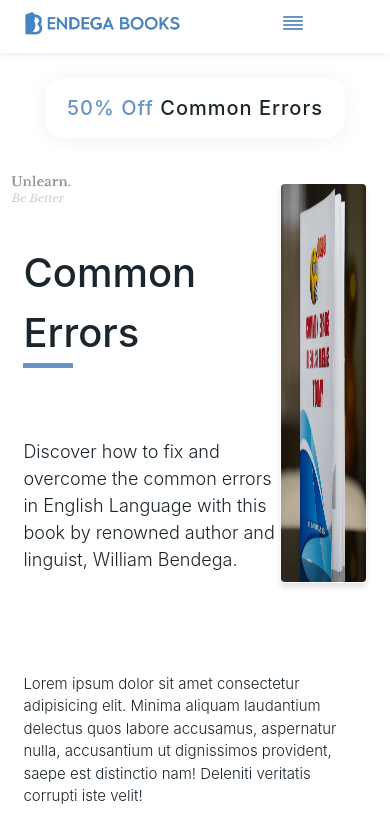
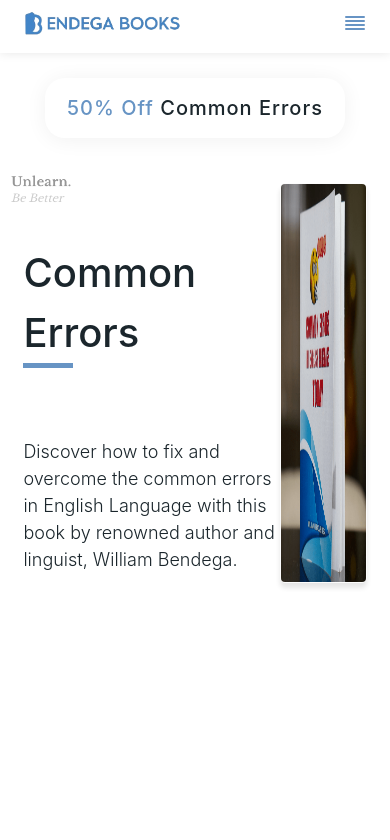
Before and after one commit to DamilolaAjayi/bendega-books, a Vue app: page / in a window 390 px wide. Shown: the top 840 px of the page. Built offline with nearby package versions, Linux system fonts and the light colour scheme.

Commit message:
aligned navbar

```diff
--- a/src/components/Global/Navigation/Nav.vue
+++ b/src/components/Global/Navigation/Nav.vue
@@ -59,12 +59,6 @@ export default {
     z-index: 3;
     transition: transform 0.5s;
     box-shadow: 0px 0px 10px rgba(0, 0, 0, 0.1);
-    // @media screen and (min-width: 960px) {
-    //   z-index: 300;
-    // }
-    // @media screen and (max-width: 768px) {
-    //   padding: 0;
-    // }
     &-left, &-right , &-logo {
       height: 3.5em;
       display: flex;
@@ -80,8 +74,9 @@ export default {
     }
     &-content {
       width: inherit;
-      .close-button {
-        background: #e5e5e5;
+      @media screen and (max-width: 767px) {
+        display: flex;
+        justify-content: flex-end;
       }
     }
     &-logo {
@@ -90,12 +85,5 @@ export default {
         height: 25px;
       }
     }
-    // &-web-link{
-    //   text-align: center;
-    //   font-weight: 500;
-    //   a:hover {
-    //     color: #1b262c;
-    //   }
-    // }
   }
 </style>
--- a/src/components/Pages/HomePageContent.vue
+++ b/src/components/Pages/HomePageContent.vue
@@ -14,9 +14,6 @@
             <div class="landing__image">
                 <img src="@/assets/common-errors-book.png" alt="">
             </div>
-        </div>
-        <div class="extension">
-            Lorem ipsum dolor sit amet consectetur adipisicing elit. Minima aliquam laudantium delectus quos labore accusamus, aspernatur nulla, accusantium ut dignissimos provident, saepe est distinctio nam! Deleniti veritatis corrupti iste velit!
         </div>
     </div>
 </template>
```
